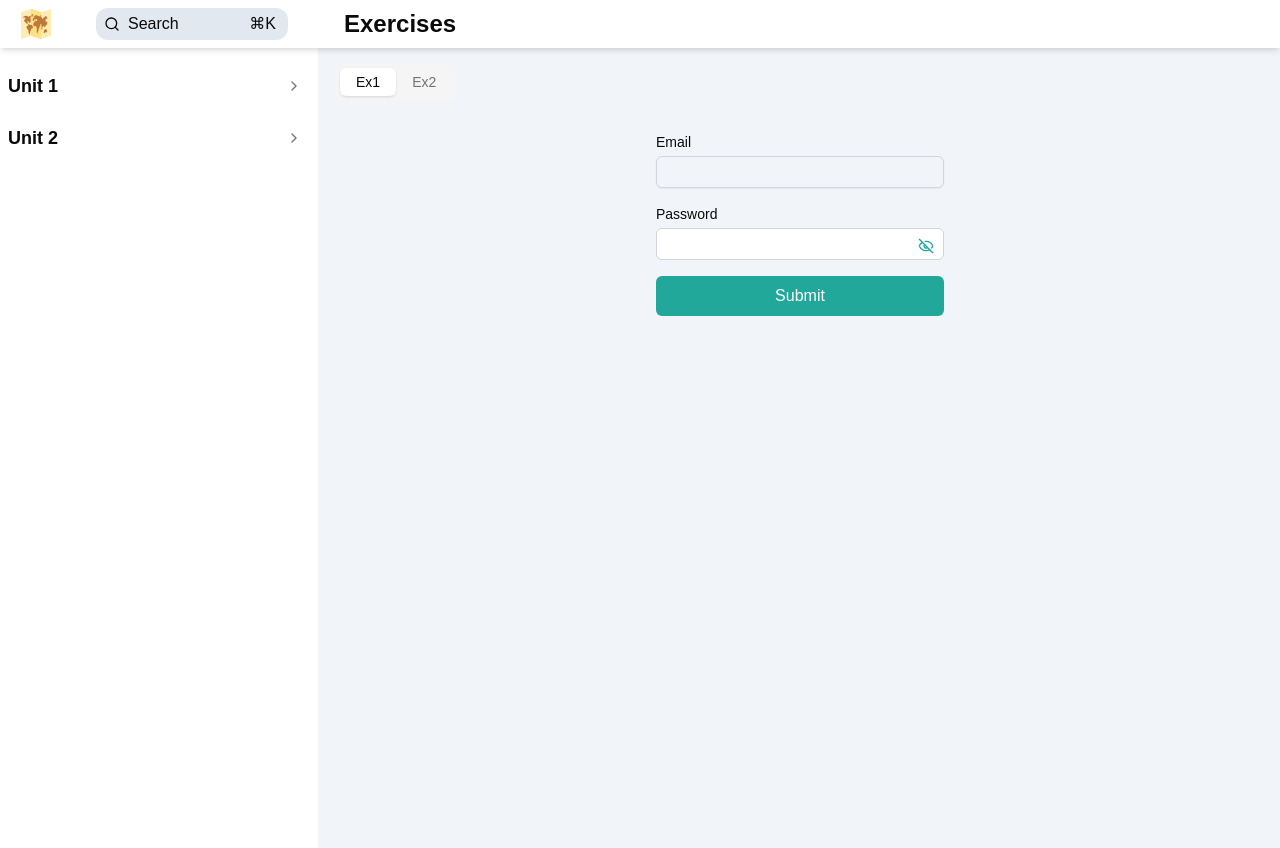
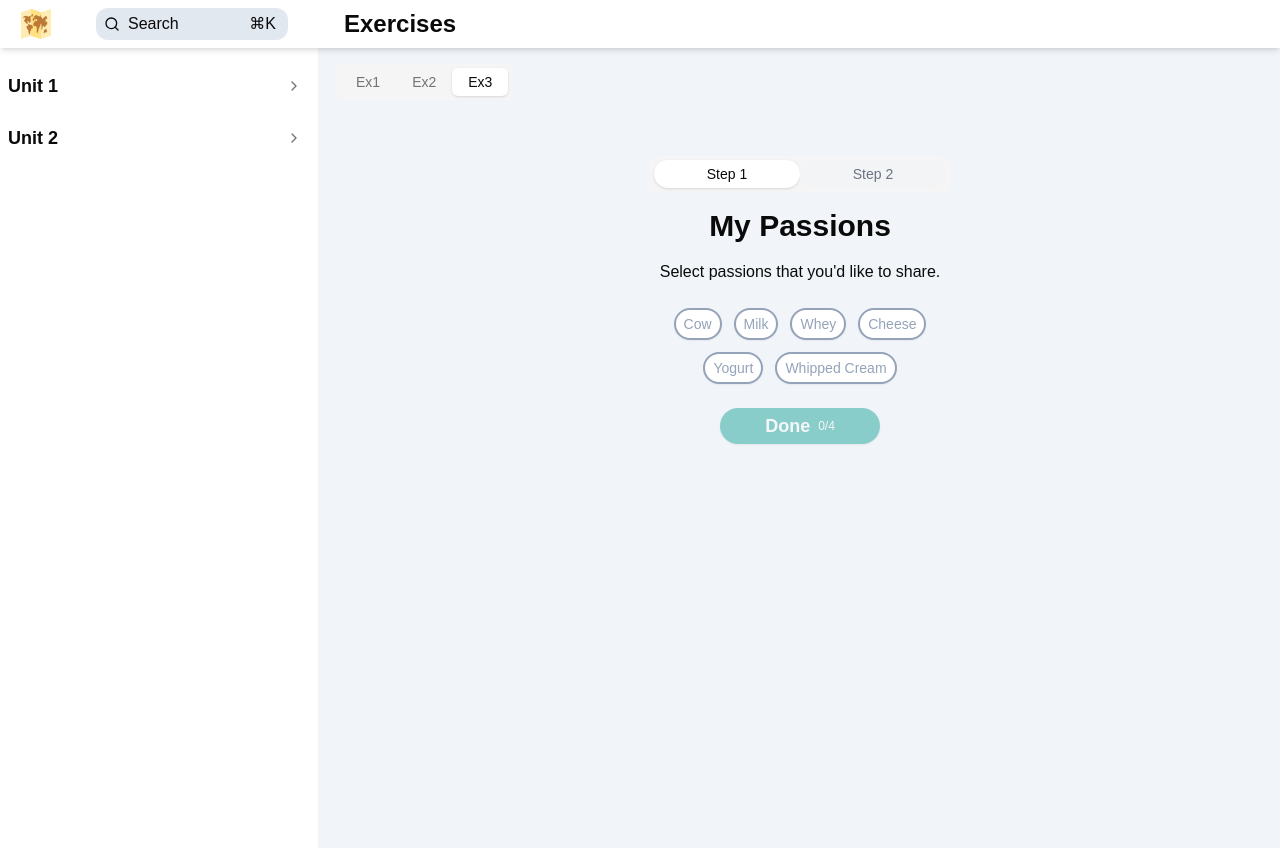
Before and after one commit to UdonShabu/feat-me-hard, a Next.js app: page /exercises/form in a window 1280 px wide. Built offline with nearby package versions, Linux system fonts and the light colour scheme.

Commit message:
sol: Steppers

```diff
--- a/src/app/exercises/form/_ex/FormEx1.tsx
+++ b/src/app/exercises/form/_ex/FormEx1.tsx
@@ -11,7 +11,11 @@ import { z } from "zod";
 
 type FormData = z.infer<typeof formSchema>;
 
-export default function FormEx1() {
+export default function FormEx1({
+  handleNextTab,
+}: {
+  handleNextTab?: () => void;
+}) {
   const [showPassword, setShowPassword] = useState(false);
   const {
     register,
@@ -25,63 +29,64 @@ export default function FormEx1() {
   const onSubmit = (data: FormData) => {
     console.log("Form Data:", data);
   };
-  return (
-    <form onSubmit={handleSubmit(onSubmit)} className="space-y-4">
-      {/* Email Field */}
-      <div>
-        <label htmlFor="email" className="block text-sm font-medium">
-          Email
-        </label>
-        <Input
-          type="email"
-          id="email"
-          {...register("email")}
-          className={`mt-1 block w-72 h-8 rounded-md border ${
-            errors.email ? "border-red-500" : "border-gray-300"
-          }`}
-        />
-        {errors.email && (
-          <p className="mt-1 text-sm text-red-500">{errors.email.message}</p>
-        )}
-      </div>
+  return <Button onClick={handleNextTab}>yo1</Button>;
+  // return (
+  //   <form onSubmit={handleSubmit(onSubmit)} className="space-y-4">
+  //     {/* Email Field */}
+  //     <div>
+  //       <label htmlFor="email" className="block text-sm font-medium">
+  //         Email
+  //       </label>
+  //       <Input
+  //         type="email"
+  //         id="email"
+  //         {...register("email")}
+  //         className={`mt-1 block w-72 h-8 rounded-md border bg-white ${
+  //           errors.email ? "border-red-500" : "border-gray-300"
+  //         }`}
+  //       />
+  //       {errors.email && (
+  //         <p className="mt-1 text-sm text-red-500">{errors.email.message}</p>
+  //       )}
+  //     </div>
 
-      {/* Password Field */}
-      <div>
-        <label htmlFor="password" className="block text-sm font-medium">
-          Password
-        </label>
-        <div className="relative">
-          <input
-            type={showPassword ? "text" : "password"}
-            id="password"
-            {...register("password")}
-            className={`mt-1 block w-72 h-8 px-2 rounded-md border ${
-              errors.password ? "border-red-500" : "border-gray-300"
-            }`}
-          />
-          <Button
-            type="button"
-            variant="link"
-            size="icon"
-            className="absolute right-0 top-0"
-            onClick={() => setShowPassword((prev) => !prev)}
-          >
-            {showPassword ? <Eye /> : <EyeOff />}
-          </Button>
-        </div>
+  //     {/* Password Field */}
+  //     <div>
+  //       <label htmlFor="password" className="block text-sm font-medium">
+  //         Password
+  //       </label>
+  //       <div className="relative">
+  //         <input
+  //           type={showPassword ? "text" : "password"}
+  //           id="password"
+  //           {...register("password")}
+  //           className={`mt-1 block w-72 h-8 px-2 rounded-md border ${
+  //             errors.password ? "border-red-500" : "border-gray-300"
+  //           }`}
+  //         />
+  //         <Button
+  //           type="button"
+  //           variant="link"
+  //           size="icon"
+  //           className="absolute right-0 top-0"
+  //           onClick={() => setShowPassword((prev) => !prev)}
+  //         >
+  //           {showPassword ? <Eye /> : <EyeOff />}
+  //         </Button>
+  //       </div>
 
-        {errors.password && (
-          <p className="mt-1 text-sm text-red-500">{errors.password.message}</p>
-        )}
-      </div>
+  //       {errors.password && (
+  //         <p className="mt-1 text-sm text-red-500">{errors.password.message}</p>
+  //       )}
+  //     </div>
 
-      {/* Submit Button */}
-      <button
-        type="submit"
-        className="mt-4 w-full rounded-md bg-primary py-2 px-4 text-white hover:bg-secondary"
-      >
-        Submit
-      </button>
-    </form>
-  );
+  //     {/* Submit Button */}
+  //     <button
+  //       type="submit"
+  //       className="mt-4 w-full rounded-md bg-primary py-2 px-4 text-white hover:bg-secondary"
+  //     >
+  //       Submit
+  //     </button>
+  //   </form>
+  // );
 }
--- a/src/app/exercises/form/_ex/FormEx2.tsx
+++ b/src/app/exercises/form/_ex/FormEx2.tsx
@@ -4,7 +4,7 @@ import { Button } from "@/components/ui/button";
 import { cn } from "@/lib/utils";
 import { useState } from "react";
 
-export default function FormEx2() {
+export default function FormEx2({ handleNext }: { handleNext?: () => void }) {
   const [selectedPassions, setSelectedPassions] = useState<string[]>([]);
 
   const passions = ["Cow", "Milk", "Whey", "Cheese", "Yogurt", "Whipped Cream"];
@@ -51,7 +51,11 @@ export default function FormEx2() {
         ))}
       </ul>
 
-      <Button disabled={disabledBtn} className="self-center rounded-full w-40 ">
+      <Button
+        disabled={disabledBtn}
+        onClick={() => handleNext && handleNext()}
+        className="self-center rounded-full w-40 "
+      >
         <p className="font-bold text-lg">Done</p>{" "}
         <span className="text-xs">
           {`${selectedPassions.length}/${MAX_PASSIONS}`}
--- /dev/null
+++ b/src/app/exercises/form/_ex/FormEx3.tsx
@@ -0,0 +1,90 @@
+"use client";
+
+import { useState, cloneElement, act, useEffect } from "react";
+
+import FormEx1 from "./FormEx1";
+import FormEx2 from "./FormEx2";
+import StepperForm from "./StepperForm";
+
+export default function FormEx3() {
+  const [stepsStatus, setStepsStatus] = useState([
+    {
+      step: "1",
+      isDone: false,
+      component: <FormEx1 />,
+    },
+    {
+      step: "2",
+      isDone: false,
+      component: <FormEx2 />,
+    },
+  ]);
+  const [activeTab, setActiveTab] = useState("1");
+
+  const handleNextTab = () => {
+    setStepsStatus((prevStepsStatus) =>
+      prevStepsStatus.map((status) =>
+        status.step === activeTab
+          ? { ...status, isDone: true } // Create a new object with updated state
+          : status
+      )
+    );
+
+    setActiveTab((prevTab) => {
+      const currentIndex = stepsStatus.findIndex(
+        (status) => status.step === prevTab
+      );
+      if (currentIndex < stepsStatus.length - 1) {
+        return stepsStatus[currentIndex + 1].step;
+      } else {
+        return `${+prevTab + 1}`; // Ensure `activeTab` stays a string
+      }
+    });
+  };
+
+  useEffect(() => {
+    let ignore = false;
+    if (parseInt(activeTab, 10) > stepsStatus.length) {
+      if (!ignore) alert("You're done!");
+    }
+
+    return () => {
+      ignore = true;
+    };
+  }, [activeTab]);
+
+  return (
+    <div>
+      {/* <Tabs
+        defaultValue="1"
+        value={activeTab}
+        onValueChange={setActiveTab}
+        className="w-[400px]"
+      >
+        <TabsList>
+          {stepsStatus.map(({ step, isDone }) => (
+            <TabsTrigger
+              disabled={isDone}
+              key={step}
+              value={step}
+              className={cn(
+                "rounded-full size-10 bg-slate-200 disabled:opacity-100 data-[state=active]:bg-slate-500 data-[state=active]:text-white",
+                isDone && "bg-primary text-white"
+              )}
+            >
+              {isDone ? <Check /> : step}
+            </TabsTrigger>
+          ))}
+        </TabsList>
+
+        {stepsStatus.map(({ step, component }) => (
+          <TabsContent key={step} value={step}>
+            {cloneElement(component, { handleNextTab })}
+          </TabsContent>
+        ))}
+      </Tabs> */}
+
+      <StepperForm />
+    </div>
+  );
+}
--- /dev/null
+++ b/src/app/exercises/form/_ex/StepperForm.tsx
@@ -0,0 +1,124 @@
+import { useState, useEffect } from "react";
+import { Tabs, TabsList, TabsTrigger, TabsContent } from "@/components/ui/tabs";
+import { Button } from "@/components/ui/button";
+import { CheckCircle } from "lucide-react";
+import FormEx2 from "./FormEx2";
+
+const StepperForm = () => {
+  const handleNext = () => {
+    setCompletedSteps((prev) => [...new Set([...prev, activeStep])]);
+
+    const currentIndex = steps.findIndex((step) => step.id === activeStep);
+    if (currentIndex < steps.length - 1) {
+      setActiveStep(steps[currentIndex + 1].id);
+    }
+  };
+
+  const steps = [
+    { id: "1", label: "Step 1", content: <Step1 handleNext={handleNext} /> },
+    { id: "2", label: "Step 2", content: <Step2 /> },
+  ];
+
+  const [activeStep, setActiveStep] = useState(steps[0].id);
+  const [completedSteps, setCompletedSteps] = useState<string[]>([]);
+  const [isAllStepsCompleted, setIsAllStepsCompleted] = useState(false);
+
+  const handlePrevious = () => {
+    const currentIndex = steps.findIndex((step) => step.id === activeStep);
+    if (currentIndex > 0) {
+      setActiveStep(steps[currentIndex - 1].id);
+    }
+  };
+
+  const handleValueChange = (newValue: string) => {
+    setActiveStep(newValue);
+
+    // Set check circle back to number when click
+    if (completedSteps.includes(newValue)) {
+      const slideToIdx = completedSteps.findIndex((id) => id === newValue);
+      setCompletedSteps(completedSteps.slice(0, slideToIdx));
+    }
+  };
+
+  // Usage in Tabs
+  <Tabs value={activeStep} onValueChange={handleValueChange} className="w-full">
+    {/* Tabs content */}
+  </Tabs>;
+
+  // Check if all steps are completed
+  useEffect(() => {
+    if (
+      completedSteps.length === steps.length &&
+      !isAllStepsCompleted // Ensure alert happens only once
+    ) {
+      setIsAllStepsCompleted(true);
+    }
+  }, [completedSteps, steps.length, isAllStepsCompleted]);
+
+  // Alert after all steps are completed
+  useEffect(() => {
+    if (isAllStepsCompleted) {
+      alert("Success! You've completed all steps.");
+    }
+  }, [isAllStepsCompleted]);
+
+  return (
+    <div className="max-w-md mx-auto mt-8">
+      <Tabs
+        value={activeStep}
+        // onValueChange={handleValueChange}
+        className="w-full"
+      >
+        {/* Stepper Header */}
+        <TabsList className="flex justify-between">
+          {steps.map((step) => (
+            <TabsTrigger
+              key={step.id}
+              value={step.id}
+              className={`w-full flex items-center justify-center rounded-full cursor-default ${
+                step.id === activeStep
+                  ? "bg-primary text-white"
+                  : "bg-gray-100 text-gray-500"
+              }`}
+            >
+              {completedSteps.includes(step.id) ? (
+                <CheckCircle className="w-5 h-5 text-green-500" />
+              ) : (
+                step.label
+              )}
+            </TabsTrigger>
+          ))}
+        </TabsList>
+
+        {/* Stepper Content */}
+        {steps.map((step) => (
+          <TabsContent key={step.id} value={step.id} className="mt-4">
+            {step.content}
+
+            <div className="flex justify-between mt-4">
+              {+activeStep > 1 && (
+                <Button variant="outline" onClick={handlePrevious}>
+                  Previous
+                </Button>
+              )}
+              {/* <Button onClick={handleNext}>
+                {activeStep !== steps[steps.length - 1].id ? "Next" : "Finish"}
+              </Button> */}
+            </div>
+          </TabsContent>
+        ))}
+      </Tabs>
+    </div>
+  );
+};
+
+const Step1 = ({ handleNext }: { handleNext: () => void }) => {
+  return (
+    <div>
+      <FormEx2 handleNext={handleNext} />
+    </div>
+  );
+};
+const Step2 = () => <div>Step 2 Content</div>;
+
+export default StepperForm;
--- a/src/app/exercises/form/_ex/index.tsx
+++ b/src/app/exercises/form/_ex/index.tsx
@@ -1,7 +1,9 @@
 import FormEx1 from "./FormEx1";
 import FormEx2 from "./FormEx2";
+import FormEx3 from "./FormEx3";
 
 export const formExercises = [
   { label: "ex1", component: <FormEx1 /> },
   { label: "ex2", component: <FormEx2 /> },
+  { label: "ex3", component: <FormEx3 /> },
 ];
--- a/src/app/exercises/form/page.tsx
+++ b/src/app/exercises/form/page.tsx
@@ -11,7 +11,7 @@ export default function FormPage() {
 
 export function ExerciseTabs() {
   return (
-    <Tabs defaultValue={formExercises[0].label} className="w-full ">
+    <Tabs defaultValue={formExercises[2].label} className="w-full ">
       <TabsList className="mb-6">
         {formExercises.map(({ label }) => (
           <TabsTrigger key={label} value={label} className="capitalize px-4">
```
